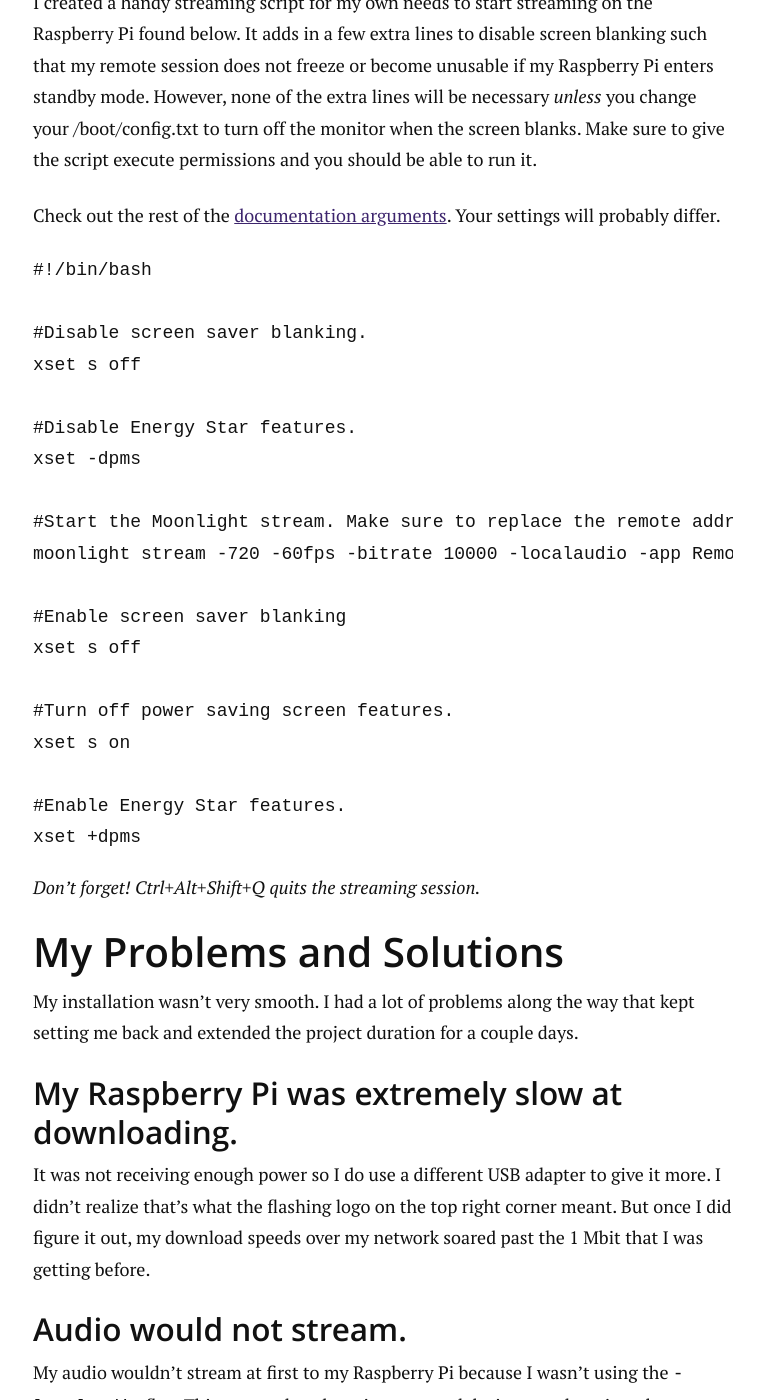
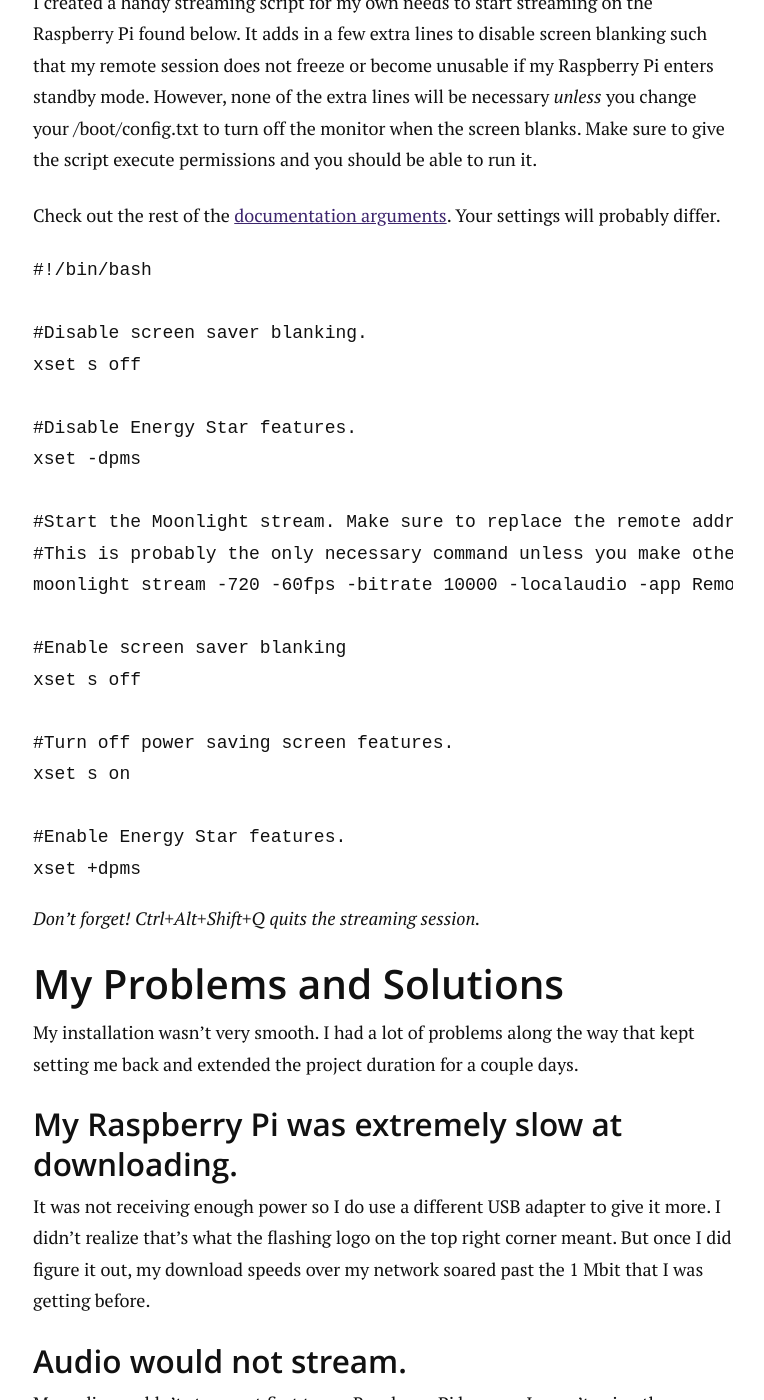
Before and after one commit to aav7fl/website-legacy, a Jekyll site: the page built from _posts/2016-05-31-raspberry-pi-steam-vr-streaming.md, in a window 1280 px wide and 1400 px high, scrolled down 4695 px. Shown: the whole window, without its empty margins (257-1021 px from the left). Built offline with Jekyll 4.4.1, drawn with Linux system fonts in a browser that asks for light colours; comment, search, counter and statistics services are not loaded.

```diff
--- a/_posts/2016-05-31-raspberry-pi-steam-vr-streaming.md
+++ b/_posts/2016-05-31-raspberry-pi-steam-vr-streaming.md
@@ -97,7 +97,8 @@ xset s off
 #Disable Energy Star features.
 xset -dpms
 
-#Start the Moonlight stream. Make sure to replace the remote address with your own computer's IP. This is probably the only necessary command unless you make other changes to Raspbian
+#Start the Moonlight stream. Make sure to replace the remote address with your own computer's IP.
+#This is probably the only necessary command unless you make other changes to Raspbian
 moonlight stream -720 -60fps -bitrate 10000 -localaudio -app RemoteDesktop 192.168.1.X
 
 #Enable screen saver blanking
```
